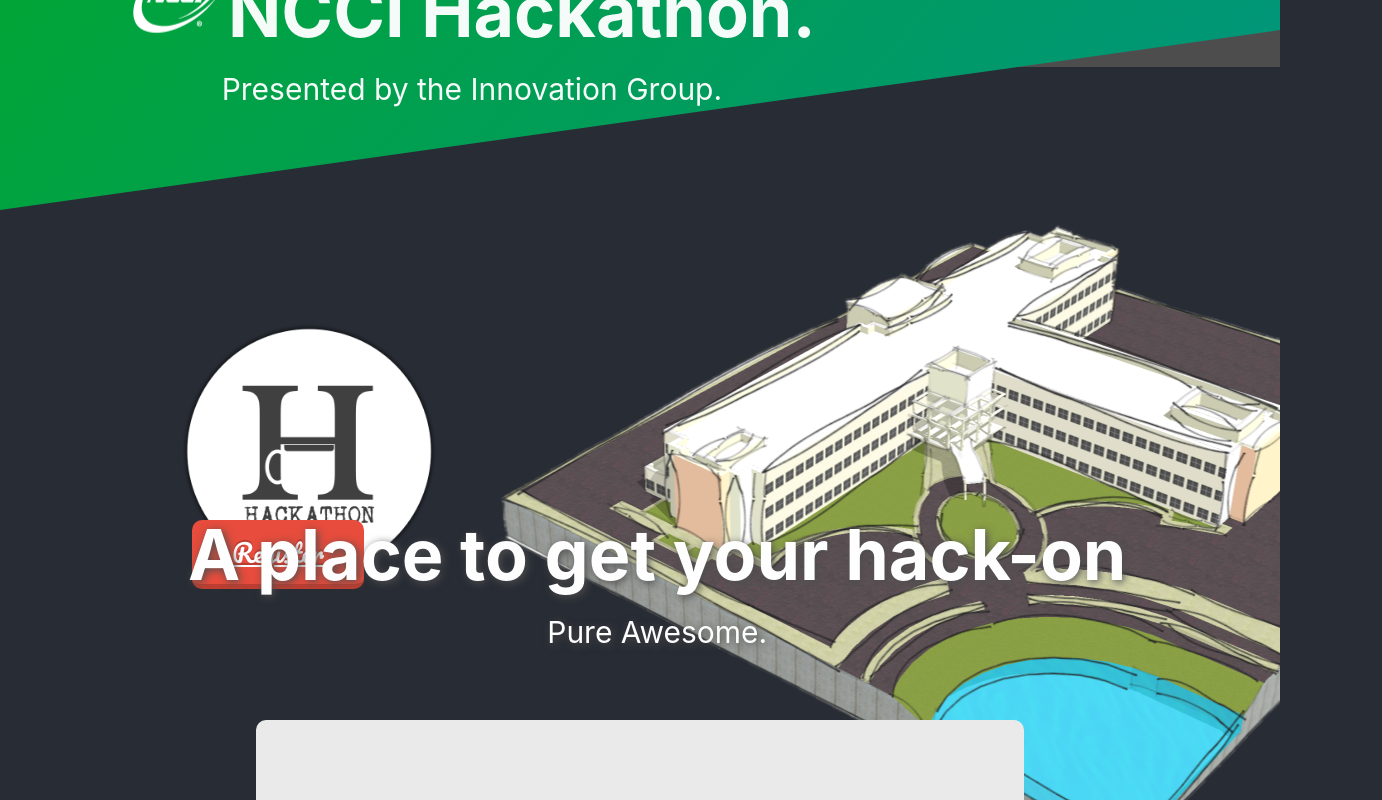
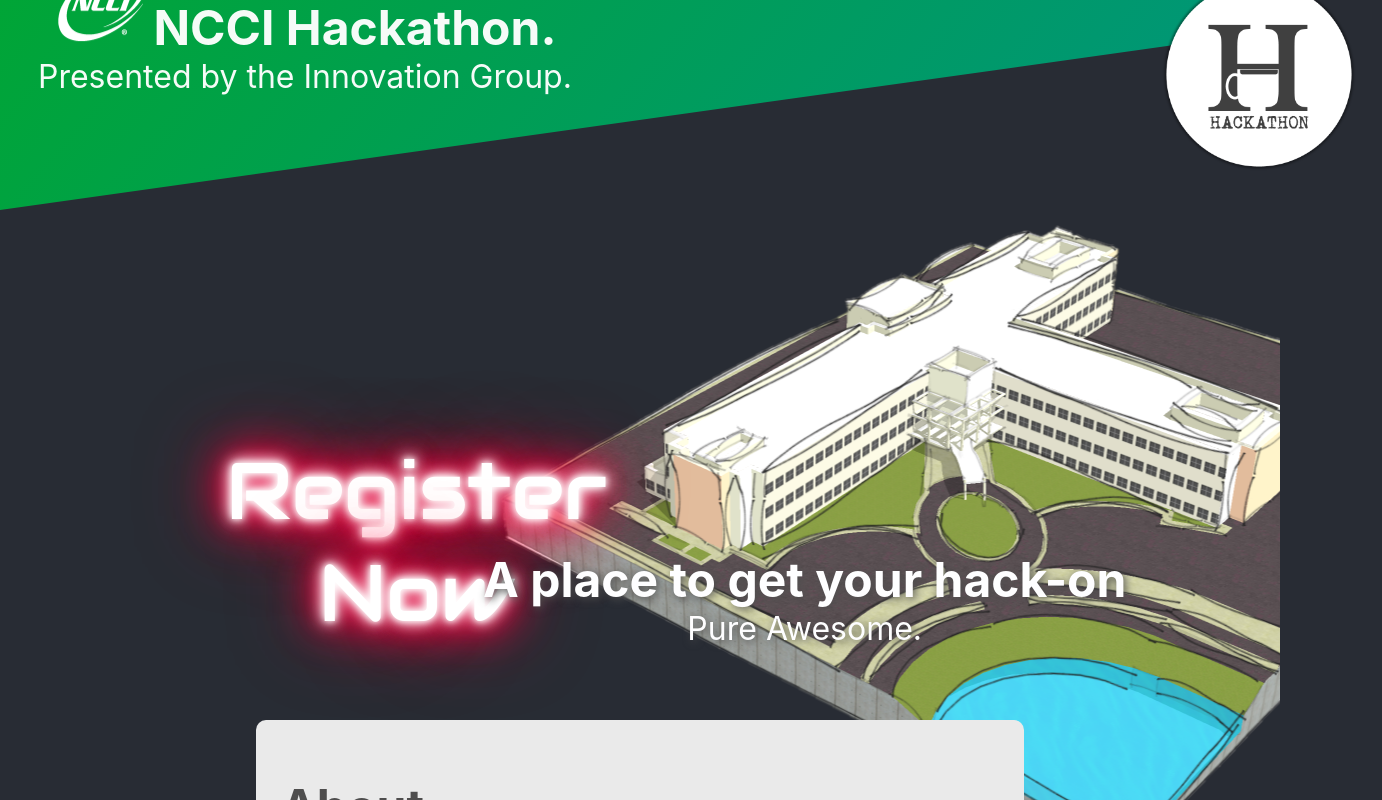
Before and after one commit to ocalvet/registrationclient, a React (Create React App) app: page / in a window 1280 px wide. Shown: the top 800 px of the page, 1382 px wide, since content can reach past the window. Built offline with nearby package versions, Linux system fonts and the light colour scheme.

Commit message:
Adjusted font to be 100%, removed menu.

```diff
--- a/src/About.js
+++ b/src/About.js
@@ -4,7 +4,7 @@
     render(){
         return (
             <div>
-                    <h1>About</h1>
+                    <h1>About</h1><br></br>
                     <p>
                     The NCCI Hackathon is the companies first hackathon. We are seeking to bring together the best and brightest hackers, developers, creatives, artists, and novices from across the company for 24 hours of coding, designing, and jam-packed fun.</p>
                     <br></br>
--- a/src/App.js
+++ b/src/App.js
@@ -14,7 +14,7 @@
 		primary: lightGreen,
 		secondary: blue,
     background: {
-      default: "#282828"
+      default: "#282c34"
     }
   }
 });
--- a/src/Home.js
+++ b/src/Home.js
@@ -5,14 +5,13 @@
 import hackathonLogo from './Graphics/hackathonSVG.svg';
 import Faq from './FrequentlyAskedQuestions';
 import About from './About';
-import Menu from './MenuComponent'
 
 class Home extends React.Component {
 
     render() {
 		return (
             <div>
-                <div class="menu-body"><Menu /></div>
+
                 <link href='https://fonts.googleapis.com/css?family=Pacifico' rel='stylesheet' type='text/css'></link>
                 <link href='https://fonts.googleapis.com/css?family=Oswald:300' rel='stylesheet' type='text/css'></link>
                 <div class="stripe--1">
@@ -22,9 +21,9 @@
                     <p><img src={hackathonLogo} alt="logo" class="hackathon_Logo"></img></p>
                     </div>
                 </div>
-                <div class="text-box--4">
-                <a href="#" class="action-button shadow animate red"><Link to="/Register">Register</Link></a>
-                </div>
+                    <div id="icomp-neon" class="text-box--4">
+                        <p><a href="#" class="action-button shadow animate"><Link to="/Register">Register Now</Link></a></p>
+                    </div>
                 <div class="text-box--2">
                     <h1>A place to get your hack-on</h1>
                     <p>Pure Awesome.</p>
@@ -37,7 +36,7 @@
 
                 <div>
                 <footer>
-                    <p>Copyright © 2015</p>
+                    <p>© Copyright 2005-2019 NCCI Holdings, Inc. All Rights Reserved.</p>
                 </footer>
                 </div>
 
--- a/src/homeStyle.css
+++ b/src/homeStyle.css
@@ -1,6 +1,7 @@
+@import url(https://fonts.googleapis.com/css?family=Audiowide);
 html,
 body {
-  font-size: 62.5%;
+  font-size: 100%;
   width: 100vw;
   height: 100vh;
   background-color: #282c34;
@@ -17,20 +18,20 @@
   }
 
 h1 {
-  font-size: 7rem;
+  font-size: 3rem;
 }
 
 h2 {
-    font-size: 5rem;
+    font-size: 2rem;
     color: #008ba8
   }
 b {
-    font-size: 4rem;
+    font-size: 2rem;
     color: #545555
 }
 p {
   margin-top: -1em;
-  font-size: 3rem;
+  font-size: 2rem;
 }
 
 .container {
@@ -64,7 +65,7 @@
   color: rgba(255, 255, 255, 0.96);
   position: absolute;
   top: 40%;
-  left: 10%;
+  left: 3%;
 }
 .text-box--2 {
   display: flex;
@@ -98,16 +99,16 @@
 
   .text-box--4 {
     position: absolute;
-    top: 65%;
-    left: 15%;
-    right: 33%;
+    top: 45%;
+    left: -5%;
+    right: 100%;
   }
 
   .hackathon_Logo {
     position: absolute;
-    height: 200%;
-    top: 163%;
-    left: 2%;
+    height: 175%;
+    top: 10%;
+    left: 205%;
 
   }
 
@@ -143,13 +144,13 @@
 
 .action-button
 {
-	position: relative;
+	position: absolute;
 	padding: 10px 40px;
     margin: 0px 10px 10px 0px;
     float: left;
 	border-radius: 10px;
-	font-family: 'Pacifico', cursive;
-	font-size: 25px;
+	font-family: 'Audiowide', cursive;
+	font-size: 80px;
 	color: #FFF;
 	text-decoration: none;
 }
@@ -220,3 +221,107 @@
     padding:20px 20px gray;
     color:#1b1b1b;
   }
+
+  #icomp-neon {
+    width:500px;
+    margin:auto;
+    margin-top:50px;
+  }
+
+
+  #icomp-neon p{
+    text-align:center;
+    font-size:9em;
+    margin:20px 0 20px 0;
+  }
+
+  #icomp-neon a{
+    text-decoration:none;
+    -webkit-transition: all 0.5s;
+    -moz-transition: all 0.5s;
+    transition: all 0.5s;
+  }
+
+
+  #icomp-neon p a{
+    color:rgb(255, 1, 65);
+    font-family: 'Audiowide', cursive;
+  }
+  #icomp-neon p a{
+    -webkit-animation: neon6 1.5s ease-in-out infinite alternate;
+    -moz-animation: neon6 1.5s ease-in-out infinite alternate;
+    animation: neon6 1.5s ease-in-out infinite alternate;
+  }
+
+  #icomp-neon p a{
+  color:#ffffff;
+  }
+  @-webkit-keyframes neon6 {
+    from {
+      text-shadow: 0 0 10px #fff,
+                 0 0 20px #fff,
+                 0 0 30px #fff,
+                 0 0 40px #ff0040,
+                 0 0 70px #ff0040,
+                 0 0 80px #ff0040,
+                 0 0 100px #ff0040,
+                 0 0 150px #ff0040;
+    }
+    to {
+      text-shadow: 0 0 5px #fff,
+                 0 0 10px #fff,
+                 0 0 15px #fff,
+                 0 0 20px #ff0040,
+                 0 0 35px #ff0040,
+                 0 0 40px #ff0040,
+                 0 0 50px #ff0040,
+                 0 0 75px #ff0040;
+    }
+  }
+
+
+  @-moz-keyframes neon6 {
+    from {
+      text-shadow: 0 0 10px #fff,
+                 0 0 20px #fff,
+                 0 0 30px #fff,
+                 0 0 40px #ff0040,
+                 0 0 70px #ff0040,
+                 0 0 80px #ff0040,
+                 0 0 100px #ff0040,
+                 0 0 150px #ff0040;
+    }
+    to {
+      text-shadow: 0 0 5px #fff,
+                 0 0 10px #fff,
+                 0 0 15px #fff,
+                 0 0 20px #ff0040,
+                 0 0 35px #ff0040,
+                 0 0 40px #ff0040,
+                 0 0 50px #ff0040,
+                 0 0 75px #ff0040;
+    }
+  }
+
+  @keyframes neon6 {
+    from {
+      text-shadow: 0 0 10px #fff,
+                 0 0 20px #fff,
+                 0 0 30px #fff,
+                 0 0 40px #ff0040,
+                 0 0 70px #ff0040,
+                 0 0 80px #ff0040,
+                 0 0 100px #ff0040,
+                 0 0 150px #ff0040;
+    }
+    to {
+      text-shadow: 0 0 5px #fff,
+                 0 0 10px #fff,
+                 0 0 15px #fff,
+                 0 0 20px #ff0040,
+                 0 0 35px #ff0040,
+                 0 0 40px #ff0040,
+                 0 0 50px #ff0040,
+                 0 0 75px #ff0040;
+    }
+  }
```
